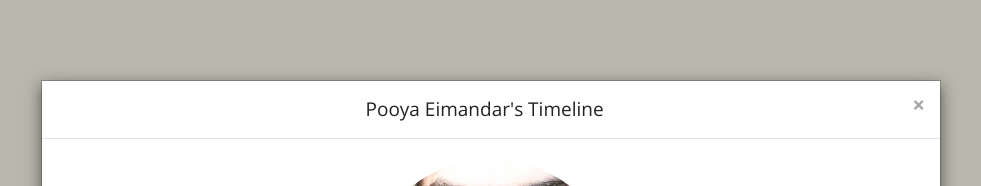
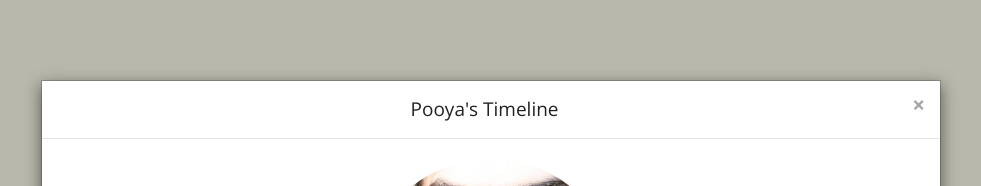
Before and after one commit to PooyaEimandar/PooyaEimandar.github.io, a plain HTML site: page index.html in a window 1280 px wide. Both pictures are taken after a click on the link "Timeline". Shown: the top 186 px of the page, without its empty margins (124-1105 px from the left). Drawn offline with nearby package versions, Linux system fonts and the light colour scheme.

Commit message:
index Updated

```diff
--- a/index.html
+++ b/index.html
@@ -132,7 +132,7 @@
             <div class="modal-content">
                 <div class="modal-header">
                     <button type="button" class="close" data-dismiss="modal" aria-hidden="true">×</button>
-                    <h4 class="modal-title">Pooya Eimandar's Timeline</h4>
+                    <h4 class="modal-title">Pooya's Timeline</h4>
                 </div>
                 <div class="modal-body">
                     <img src="imgs/PooyaEimandar.jpg" width="256" height="256" class="img-circle" alt="Circular Image">
```
Also changed, not shown: 1 other file.
